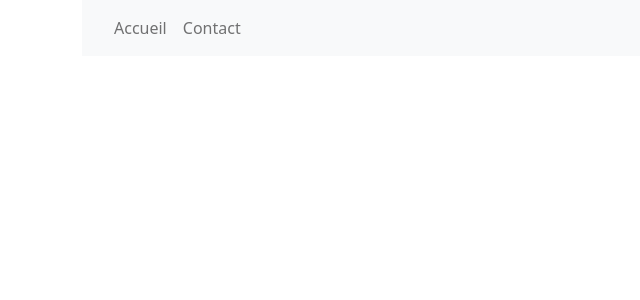
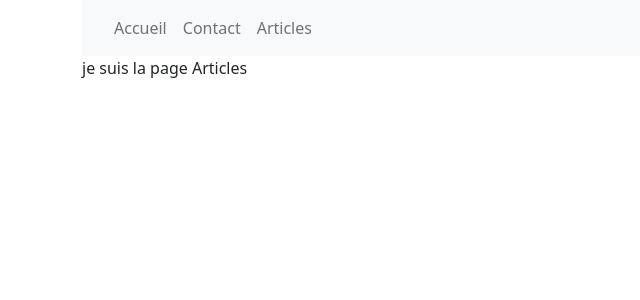
Before and after one commit to sapey/2eme-Partie-react, a React (Create React App) app in the folder jour1-tp/: page /articles in a window 1280 px wide. Before the commit this address had no page. Shown: the top 300 px of the page, without its empty margins (0-640 px from the left). Built offline with nearby package versions, Linux system fonts and the light colour scheme.

Commit message:
add articles

```diff
--- a/jour1-tp/src/App.js
+++ b/jour1-tp/src/App.js
@@ -5,6 +5,7 @@ import {Routes , Route} from "react-router-dom"
 import { Navbar } from './composants/Navbar';
 import { Home } from "./composants/page/Home"
 import { Contact } from "./composants/page/Contact"
+import { Articles } from './composants/page/Articles';
 
 function App() {
   return (
@@ -16,6 +17,7 @@ function App() {
       <Routes>
           <Route path="/" element={<Home />} />
           <Route path="/contact" element={<Contact />} />
+          <Route path="/articles" element={<Articles />} />
       </Routes>
       </main>
     </div>
--- a/jour1-tp/src/composants/Navbar.jsx
+++ b/jour1-tp/src/composants/Navbar.jsx
@@ -10,6 +10,9 @@ export function Navbar (){
                 <li className="nav-item">
                     <Link to="/contact" className="nav-link">Contact</Link>
                 </li>
+                <li className="nav-item">
+                    <Link to="/articles" className="nav-link">Articles</Link>
+                </li>
             </ul>
         </nav>
     )
--- /dev/null
+++ b/jour1-tp/src/composants/page/Articles.jsx
@@ -0,0 +1,3 @@
+export function Articles () {
+    return <p>je suis la page Articles</p>
+}
```
